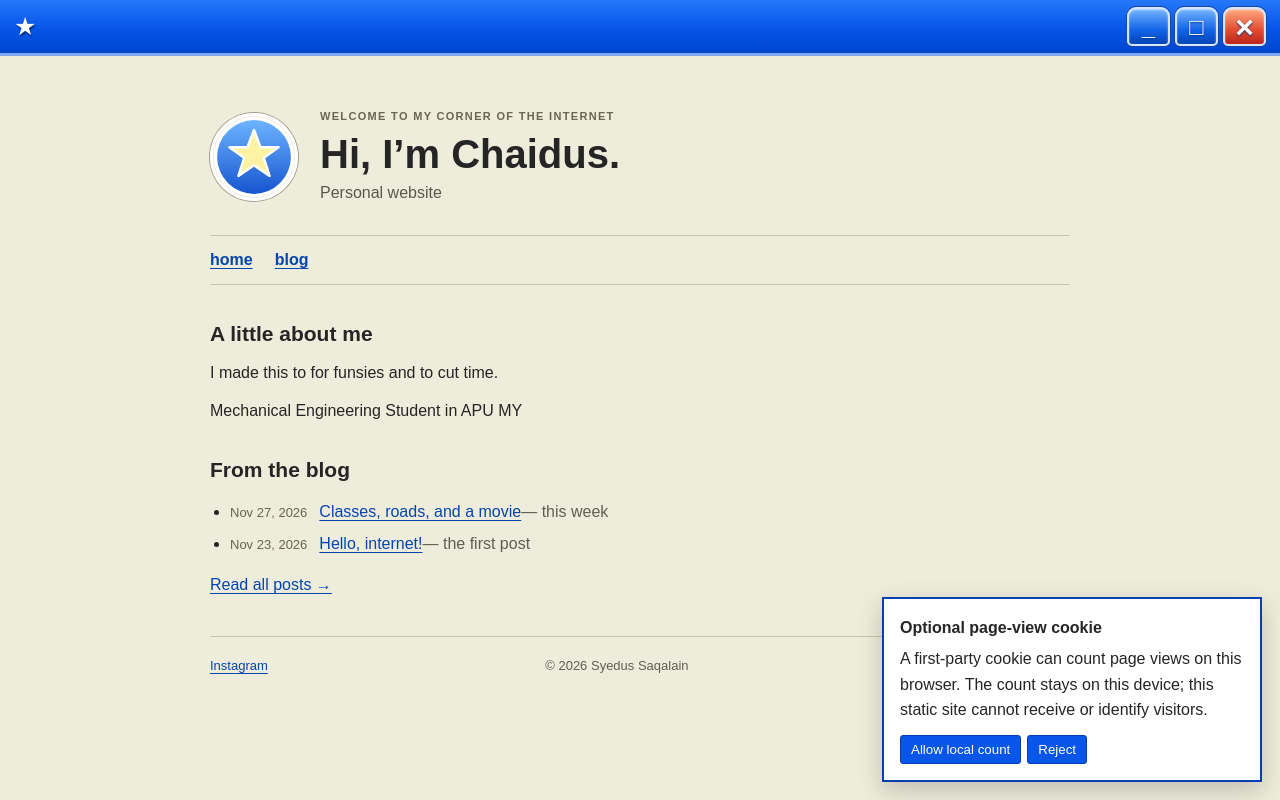
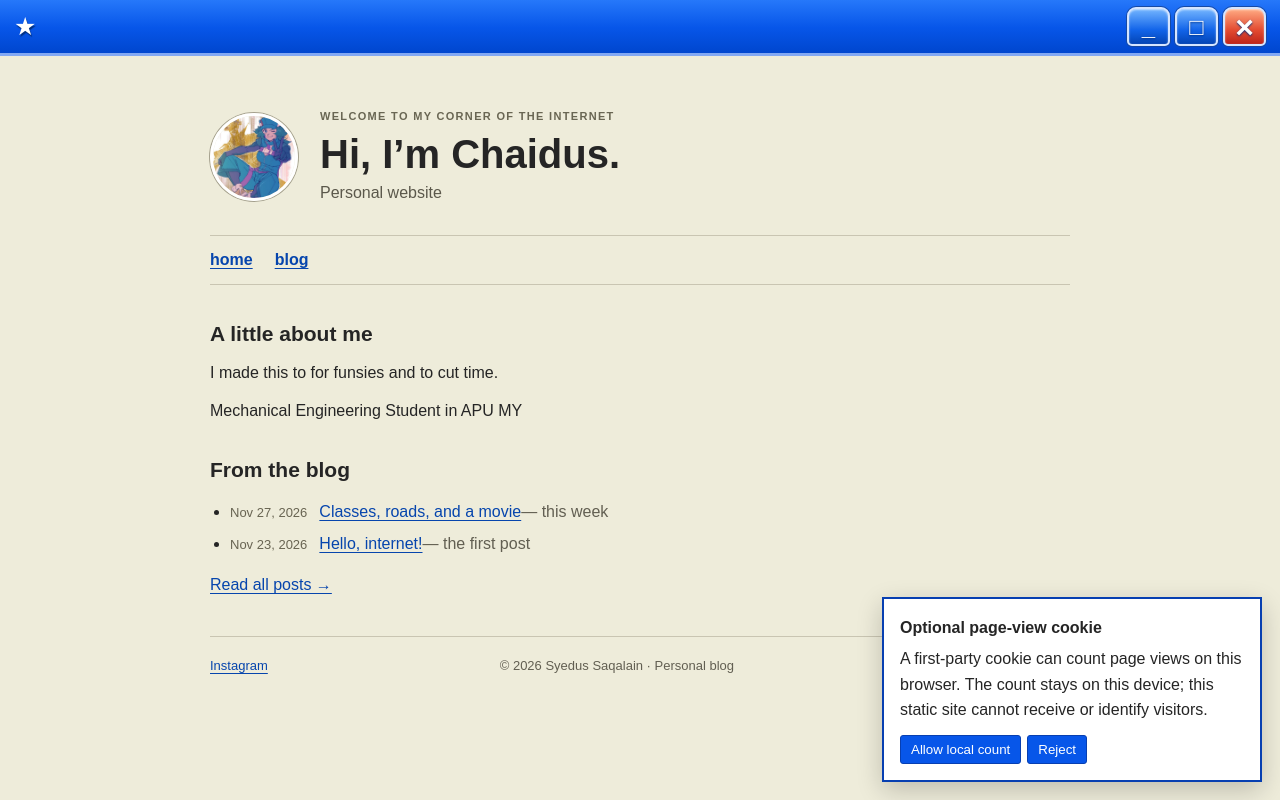
Before and after one commit to shuyaoffical-arch/Chaidus, a plain HTML site: page index.html in a window 1280 px wide. Drawn offline with Linux system fonts and the light colour scheme.

Commit message:
Update the home-page profile picture to image.png

```diff
--- a/index.html
+++ b/index.html
@@ -6,7 +6,7 @@
   <meta name="theme-color" content="#0756e9">
   <meta name="description" content="A small personal corner of the internet.">
   <title>Chaidus — home</title>
-  <link rel="stylesheet" href="style.css?v=2">
+  <link rel="stylesheet" href="style.css?v=3">
   <script src="site.js" defer></script>
 </head>
 <body>
@@ -17,7 +17,7 @@
     </div>
     <div class="window-content">
       <header class="site-header">
-        <img class="portrait" src="profile.svg" alt="Blue star avatar">
+        <img class="portrait" src="image.png" alt="Chaidus profile picture">
         <div>
           <p class="eyebrow">WELCOME TO MY CORNER OF THE INTERNET</p>
           <h1>Hi, I’m <span class="your-name">Chaidus</span>.</h1>
@@ -38,7 +38,7 @@
         </ul>
         <a class="all-posts" href="blog/index.html">Read all posts →</a>
       </section>
-      <footer class="site-footer"><span><a href="https://www.instagram.com/chai_dus/?utm_source=ig_web_button_share_sheet">Instagram</a></span><span>© <span id="year">2026</span> Syedus Saqalain</span></footer>
+      <footer class="site-footer"><span><a href="https://www.instagram.com/chai_dus/?utm_source=ig_web_button_share_sheet">Instagram</a></span><span>© <span id="year">2026</span> Syedus Saqalain · Personal blog</span></footer>
     </div>
   </main>
 </body>
```
